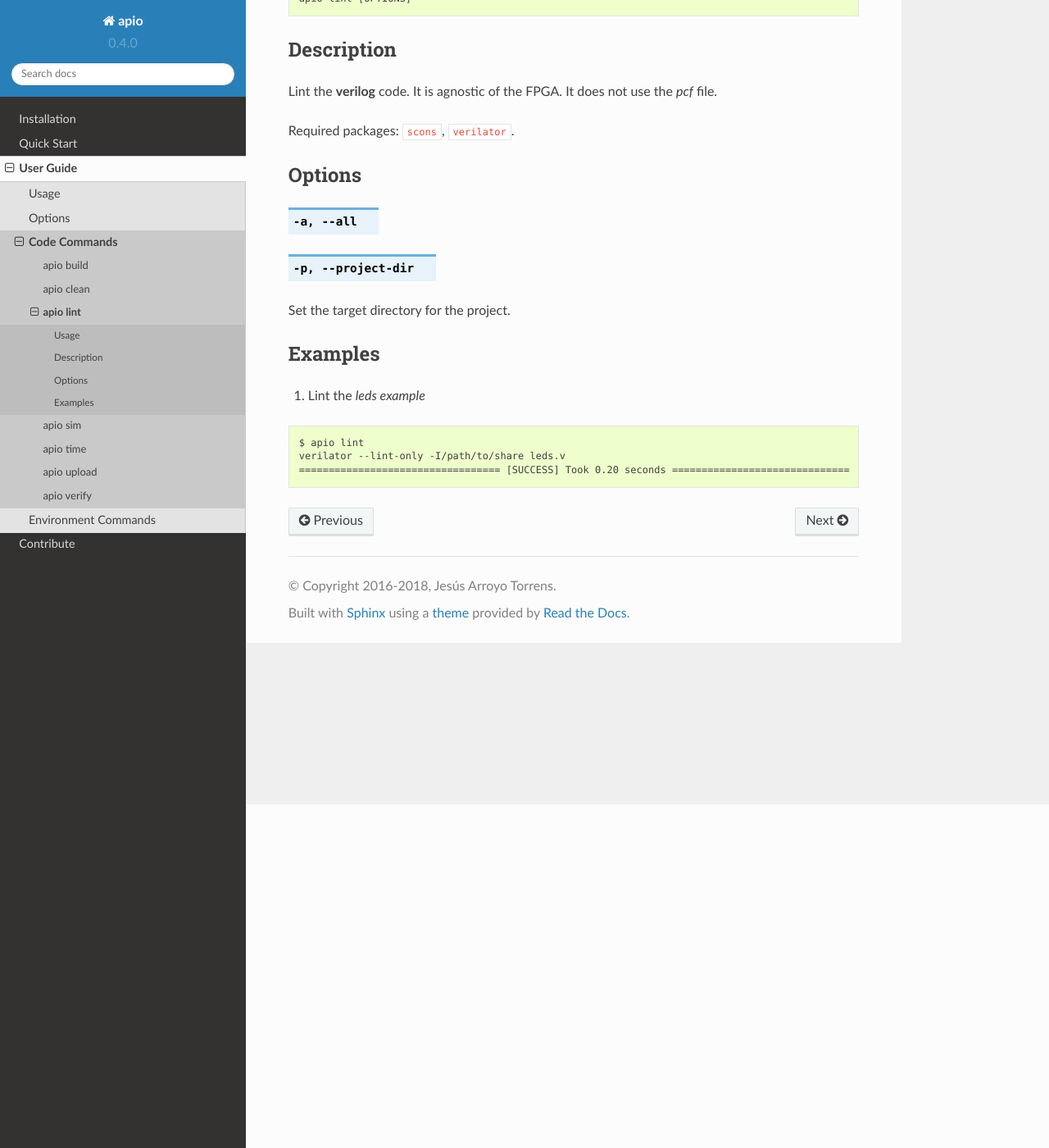
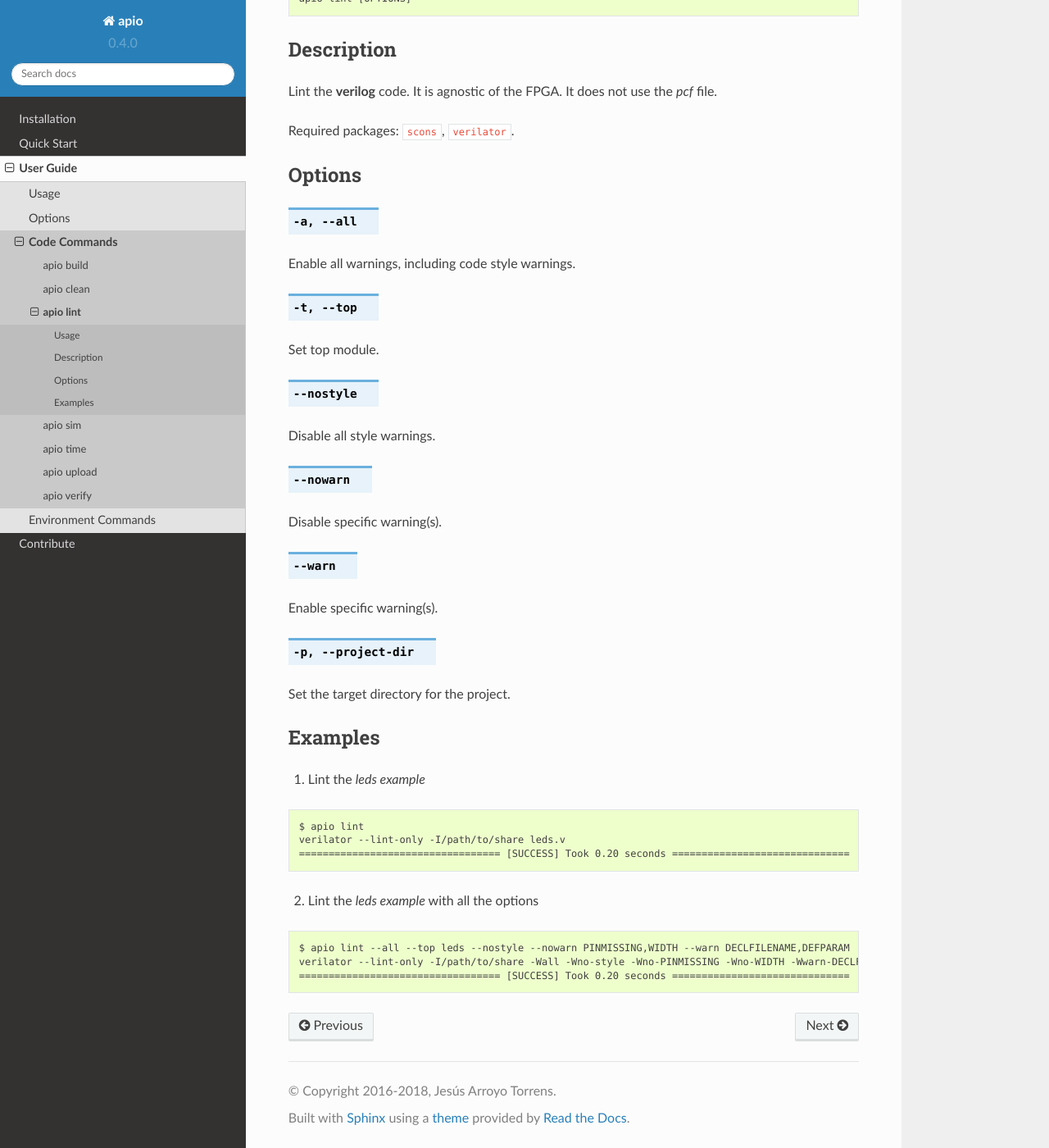
Before and after one commit to FPGAwars/apio, a Sphinx documentation site: the page built from docs/source/user_guide/code_commands/cmd_lint.rst, in a window 1280 px wide and 1400 px high, scrolled down 419 px. Shown: the whole window at 82% size. Built offline with Sphinx 7.4.7 and the Read the Docs theme 2.0.0, drawn with Linux system fonts in a browser that asks for light colours.

Commit message:
Update docs

```diff
--- a/docs/source/user_guide/code_commands/cmd_lint.rst
+++ b/docs/source/user_guide/code_commands/cmd_lint.rst
@@ -25,6 +25,28 @@ Options
 .. option::
     -a, --all
 
+Enable all warnings, including code style warnings.
+
+.. option::
+    -t, --top
+
+Set top module.
+
+.. option::
+    --nostyle
+
+Disable all style warnings.
+
+.. option::
+    --nowarn
+
+Disable specific warning(s).
+
+.. option::
+    --warn
+
+Enable specific warning(s).
+
 .. option::
     -p, --project-dir
 
@@ -32,7 +54,6 @@ Set the target directory for the project.
 
 Examples
 --------
-
 
 1. Lint the *leds example*
 
@@ -43,3 +64,13 @@ Examples
   ================================== [SUCCESS] Took 0.20 seconds ==============================
 
 ..  Executing: scons -Q lint -f /path/to/SConstruct
+
+2. Lint the *leds example* with all the options
+
+.. code::
+
+  $ apio lint --all --top leds --nostyle --nowarn PINMISSING,WIDTH --warn DECLFILENAME,DEFPARAM
+  verilator --lint-only -I/path/to/share -Wall -Wno-style -Wno-PINMISSING -Wno-WIDTH -Wwarn-DECLFILENAME -Wwarn-DEFPARAM --top-module leds leds.v
+  ================================== [SUCCESS] Took 0.20 seconds ==============================
+
+..  Executing:Executing: scons -Q lint warn=DECLFILENAME,DEFPARAM all=True nowarn=PINMISSING,WIDTH top=leds nostyle=True -f /path/to/SConstruct
```
Also changed, not shown: 1 other file.
